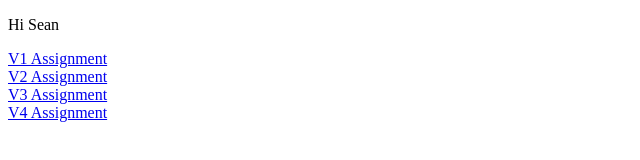
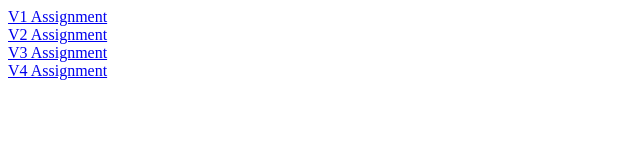
Before and after one commit to karpej/CIS155, a plain HTML site: page Project/index.html in a window 1280 px wide. Shown: the whole page, without its empty margins (0-640 px from the left). Drawn offline with Linux system fonts and the light colour scheme.

Commit message:
Update index.html

```diff
--- a/Project/index.html
+++ b/Project/index.html
@@ -5,7 +5,7 @@
         <title>Github Fun</title>
     </head>
     <body>
-        <p>Hi Sean</p>
+
         <!--Stuff goes here-->
         <a href="V1/index.html">V1 Assignment</a><br />
         <a href="V2/index.html">V2 Assignment</a><br />
```
